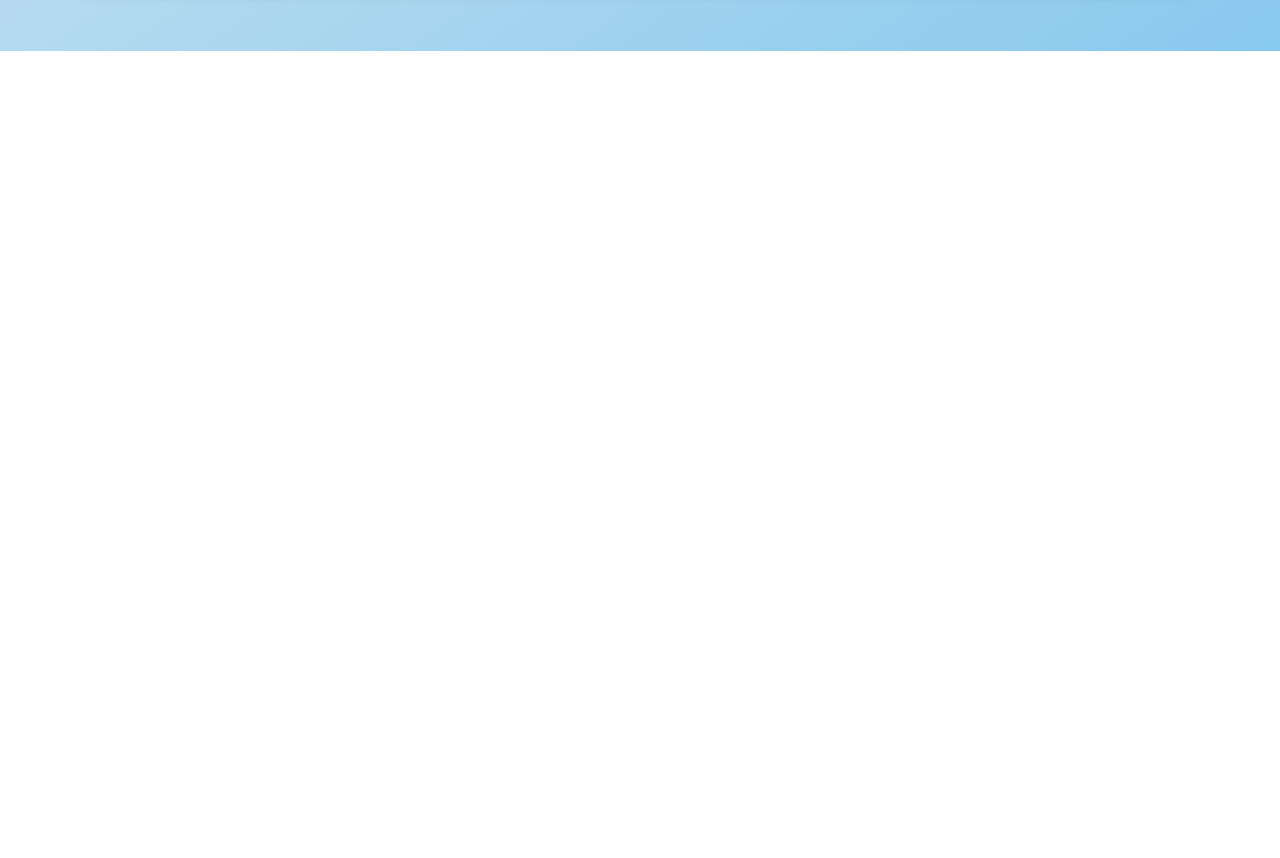
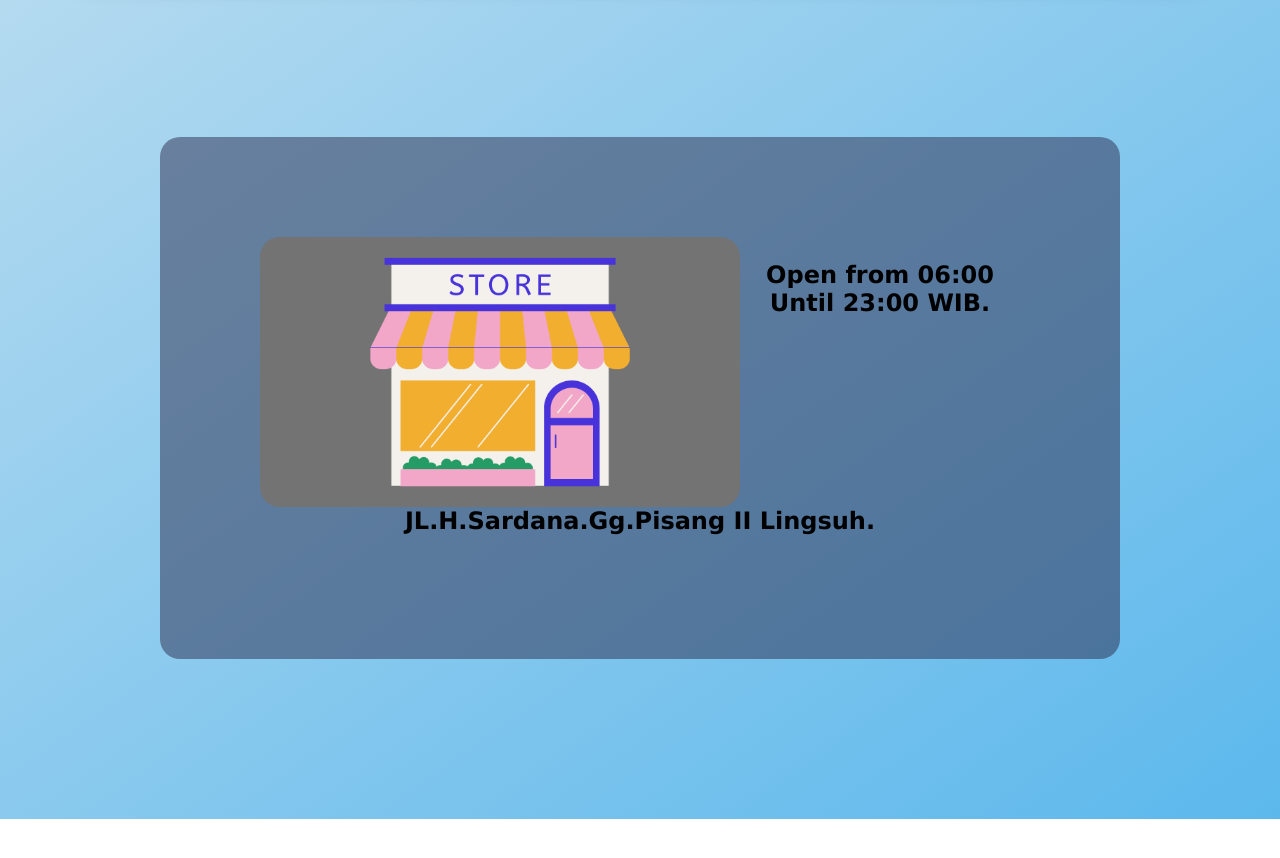
Before and after one commit to Kedolce/Warung-Kadek, a plain HTML site: page index.html in a window 1280 px wide. Shown: the part 1220-2078 px from the top of the page. After the commit the page ends 2039 px from the top, so only its background shows below. Drawn offline with Linux system fonts and the light colour scheme.

Commit message:
update 15//07/25

```diff
--- a/CSSKDK.css
+++ b/CSSKDK.css
@@ -56,7 +56,6 @@ li a:hover {
 #menu {
     margin: 2em 3em;
 
-    background-color: #ffe5bd;
     background-image: url("beachdesign.png");
     background-repeat: no-repeat;
     background-size: cover;
@@ -93,7 +92,7 @@ li a:hover {
 .minuman {
     padding: 1em;
 
-    border-radius: 8px;
+    border-radius: 50px;
     box-shadow: 0 2px 20px 5px rgba(0, 0, 0, 0.2);
     width: 200px;
     background-color: rgba(16, 16, 16, 0.3);
@@ -104,7 +103,7 @@ li a:hover {
 .minuman img {
     height: auto;
     width: 10em;
-    border-radius: 4px;
+    border-radius: 500px;
 }
 
 .nama {
@@ -119,15 +118,23 @@ li a:hover {
 }
 
 .alamat {
-    background-color: rgb(77, 147, 188);
-    color: white;
-    margin: 10em;
-    background-image: url("toko.png");
-    background-repeat: no-repeat;
-    background-size: cover;
-    padding: 300px;
+    background: rgba(45, 45, 79, 0.5);
+    border-radius: 20px;
+    padding: 100px;
+    margin: 10em 10em;
+    overflow: auto;
 }
 
-.letak {
+.alamat img {
+    height: auto;
+    width: 30em;
+    border-radius: 20px;
+    float: left;
+}
+
+.alamat p{
     text-align: center;
+    font-size: 1.5em;
+    font-weight: bold;
+    text-shadow: rgba(0, 0, 0, 0.5);
 }
--- a/index.html
+++ b/index.html
@@ -72,12 +72,12 @@
         </div>
 
         <div class="alamat">
-            <div class="letak">
-                Jl.H.Sardana.Lingsuh
-                <br>
-                Open From 06:00 - 23:00
-                </span>
-            </div>
+            <img src="toko.png" alt="toko kadek.img">
+            <p>
+            Open from 06:00 Until 23:00 WIB. <br>
+            JL.H.Sardana.Gg.Pisang II Lingsuh.
+            </p>
+        </div>
 
     </content>
 
```
